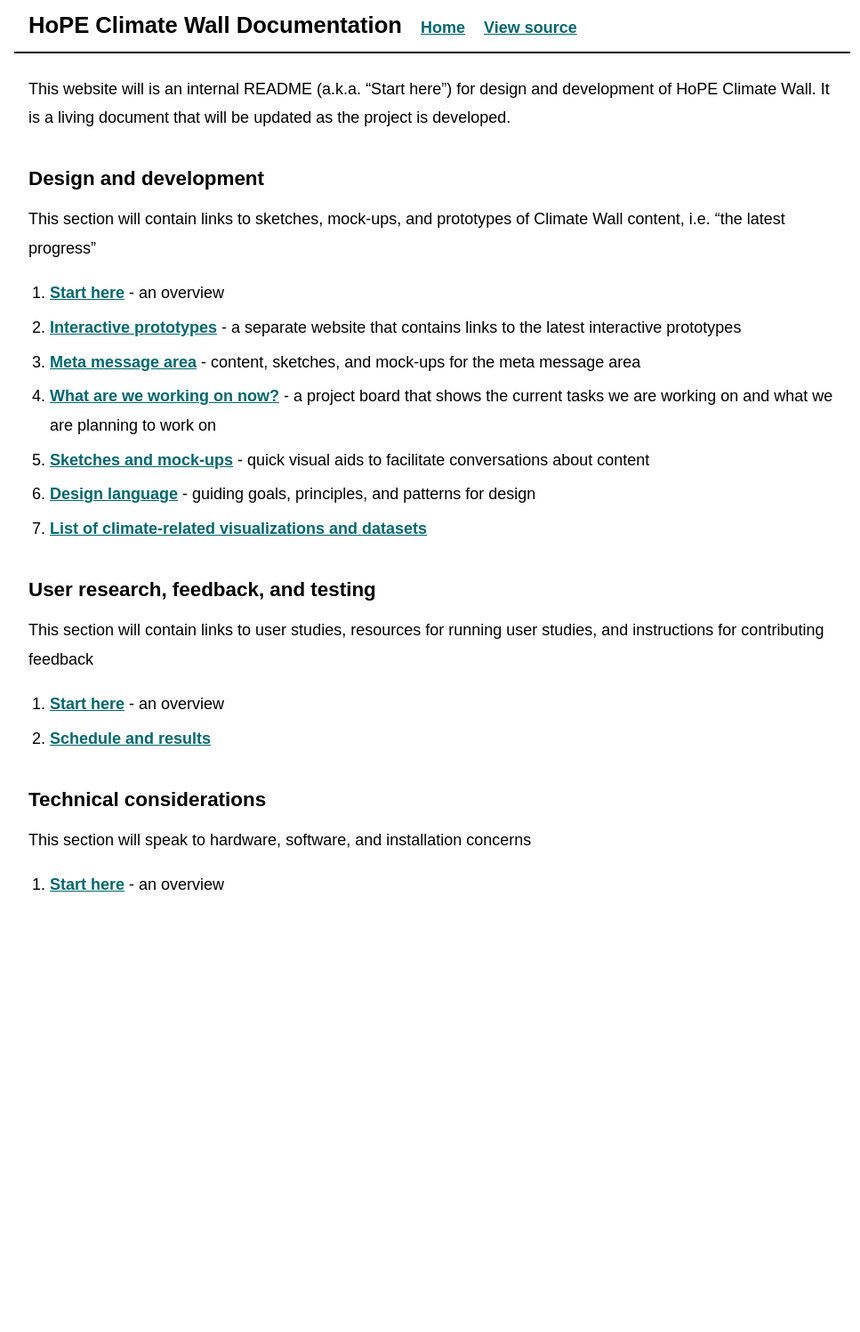
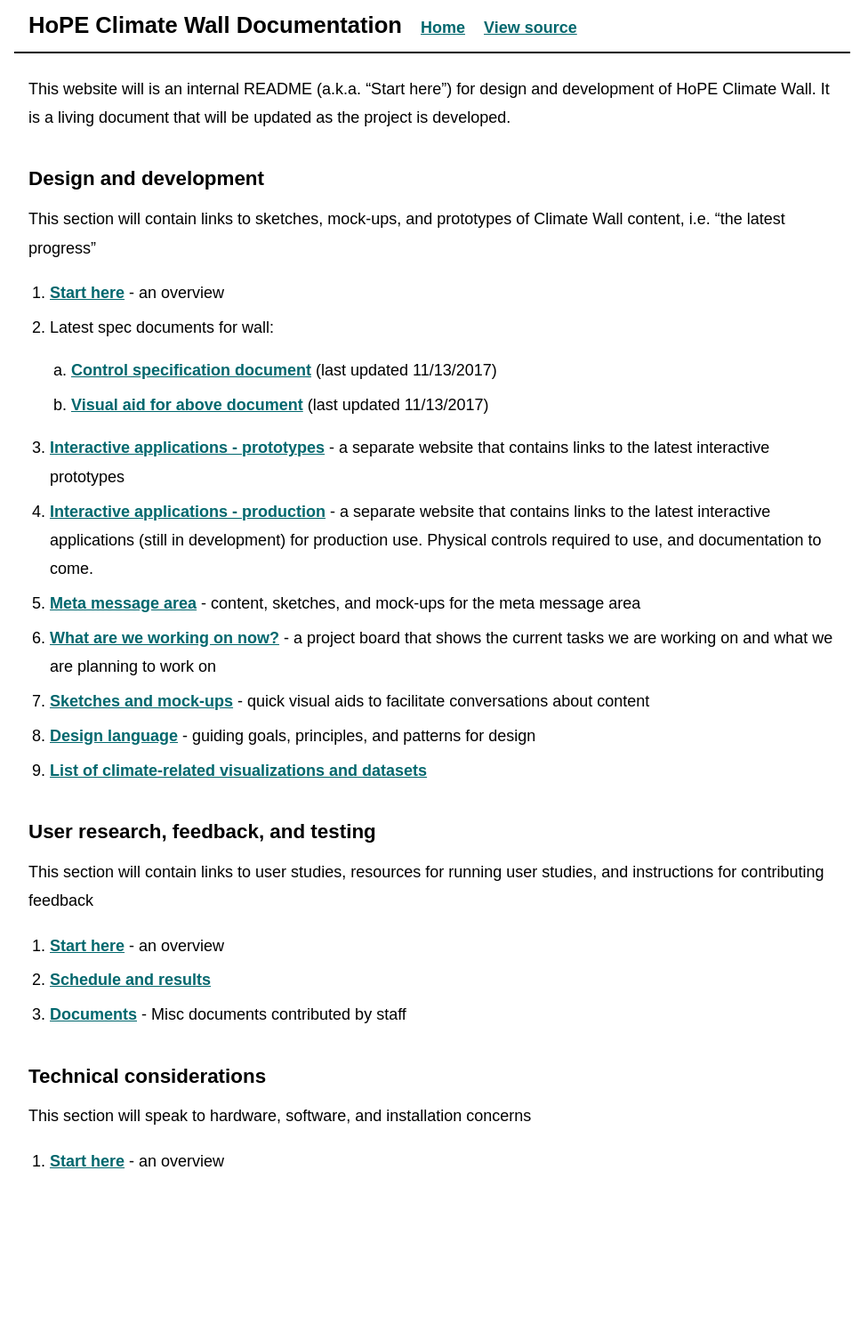
Before and after one commit to beefoo/climate-wall-docs, a Jekyll site: the page built from index.md, in a window 1280 px wide. Shown: the whole page at 89% size, without its empty margins (154-1121 px from the left). Built offline with Jekyll 4.4.1, drawn with Linux system fonts in a browser that asks for light colours; before the commit the page ends 1187 px from its top, so only the background shows below that.

Commit message:
add assets/documents

```diff
--- a/index.md
+++ b/index.md
@@ -11,7 +11,11 @@ This website will is an internal README (a.k.a. "Start here") for design and dev
 This section will contain links to sketches, mock-ups, and prototypes of Climate Wall content, i.e. "the latest progress"
 
 1. [Start here](design/README.html) - an overview
-1. [Interactive prototypes](https://beefoo.github.io/climate-lab/) - a separate website that contains links to the latest interactive prototypes
+1. Latest spec documents for wall:
+    1. [Control specification document](assets/docs/HoPE_wall_control_specifications.pdf) (last updated 11/13/2017)
+    1. [Visual aid for above document](assets/wall_rhythm.png) (last updated 11/13/2017)
+1. [Interactive applications - prototypes](https://beefoo.github.io/climate-lab/) - a separate website that contains links to the latest interactive prototypes
+1. [Interactive applications - production](https://amnh-digital.github.io/hope-climate-ia/) - a separate website that contains links to the latest interactive applications (still in development) for production use. Physical controls required to use, and documentation to come.
 1. [Meta message area](design/meta.html) - content, sketches, and mock-ups for the meta message area
 1. [What are we working on now?](https://github.com/beefoo/climate-lab/projects/1) - a project board that shows the current tasks we are working on and what we are planning to work on
 1. [Sketches and mock-ups](design/sketches.html) - quick visual aids to facilitate conversations about content
@@ -24,6 +28,7 @@ This section will contain links to user studies, resources for running user stud
 
 1. [Start here](research/README.html) - an overview
 1. [Schedule and results](research/studies.html)
+1. [Documents](research/docs.html) - Misc documents contributed by staff
 
 ## Technical considerations
 
```
Also changed, not shown: _design/sketches.md (+6 -0 lines), _research/docs.md (added, +14 -0 lines), 5 other files.
